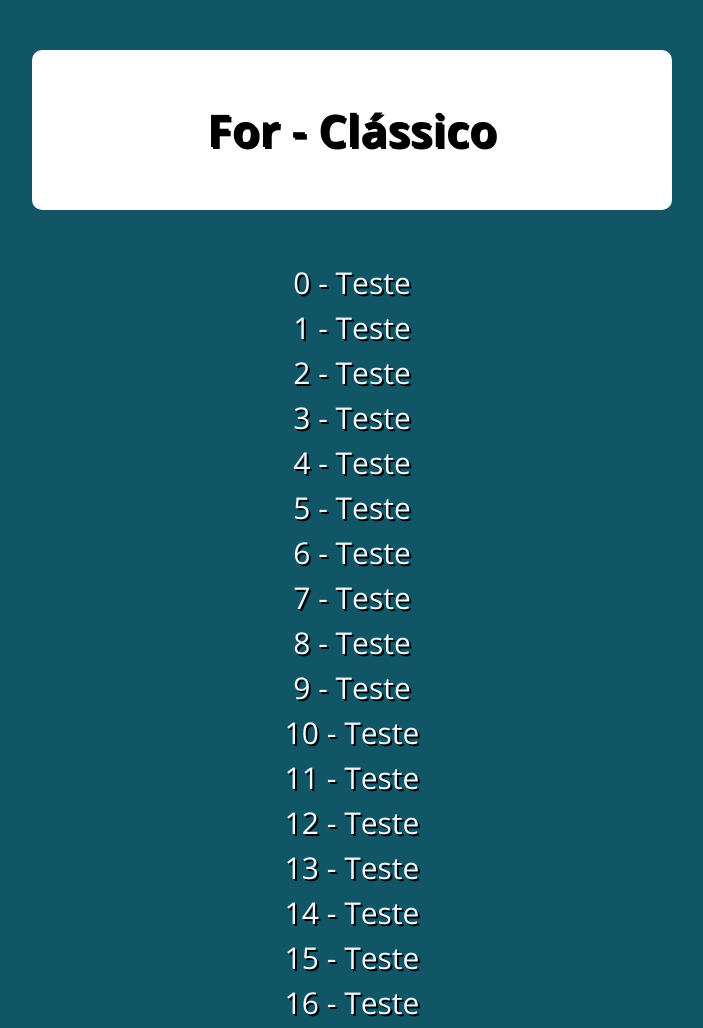
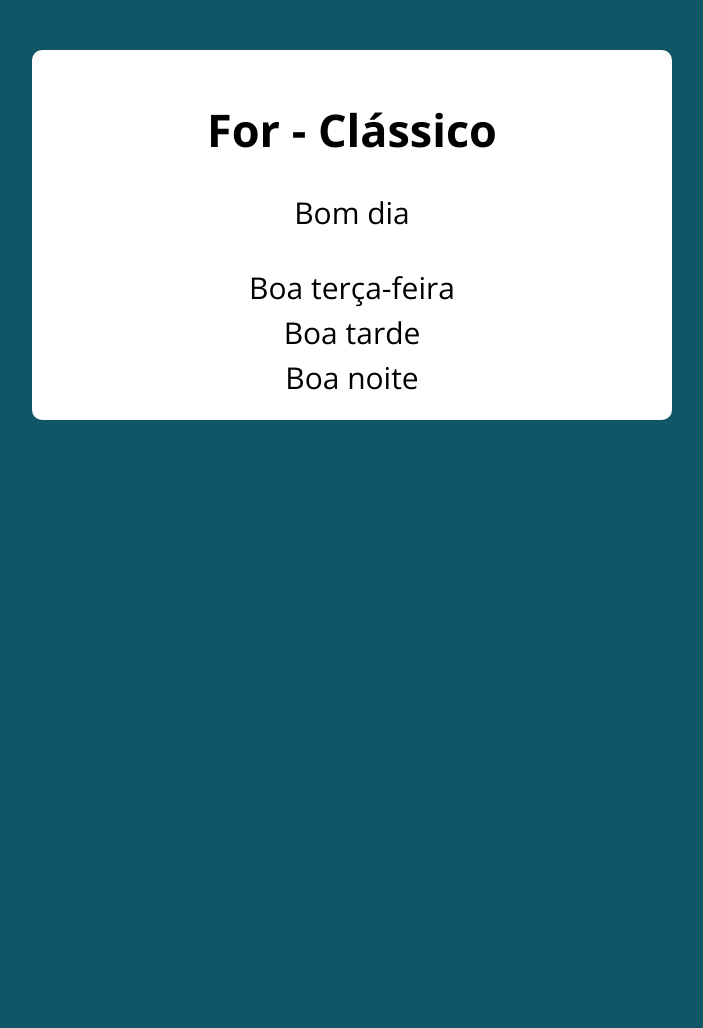
Before and after one commit to PedroDeVvV/Learning_JavaScript, a plain HTML site: page section 2/Exercícios/For -Clássico/index.html in a window 1280 px wide. Shown: the top 1028 px of the page, without its empty margins (288-991 px from the left). After the commit the page ends 800 px from the top, so only its background shows below. Drawn offline with nearby package versions, Linux system fonts and the light colour scheme.

```diff
--- a/introducao.js
+++ b/Section 1/introducao.js
@@ -75,4 +75,5 @@
 
 //Exemplo de divisão
 let div = n4 % n3;
+
 console.log('Está divisão é igual a ' + div);
--- a/section 2/Exercícios/For -Clássico/assets/css/style.css
+++ b/section 2/Exercícios/For -Clássico/assets/css/style.css
@@ -19,7 +19,6 @@
   line-height: 1.5em;
   color: aliceblue;
   font-size: 30px;
-  text-shadow: 2px 2px black;
   text-align: center;
 }
 
@@ -33,4 +32,5 @@
   background: #fff;
   padding: 20px;
   border-radius: 10px;
+  color: black;
 }
--- a/section 2/Exercícios/For -Clássico/assets/js/main.js
+++ b/section 2/Exercícios/For -Clássico/assets/js/main.js
@@ -1,5 +1,31 @@
-for (let i = 0; i<= 400; i++) {
-  const newDiv = document.createElement('div');
-  newDiv.innerHTML = `${i} - Teste`;
-  document.body.appendChild(newDiv);
+//Primeira Maneira: Criar objetos dentro de um array, selecionar o container(onde quero exibir a mensagem), criar uma div no js,
+//percorrer o array com o for e enquanto ele percorrer irá fazer uma desestruturação de objetos apontando ao indice dos elementos, criar elementos de acordo com a posição da tag,
+//(footer, div , p) e com base nisso adicionar o texto correspondente  e adicionar os textos dentro da div criada.
+//e não podemos esquecer de adicionar ao container principal a div que foi criada (correto usar uma função englobando tudo).
+
+const elementos = [
+  { tag: 'p', texto: 'Bom dia' },
+  { tag: 'div', texto: 'Boa terça-feira' },
+  { tag: 'section', texto: 'Boa tarde' },
+  { tag: 'footer', texto: 'Boa noite' },
+];
+
+const container = document.querySelector('.container');
+const div = document.createElement('div');
+
+for (let i = 0; i < elementos.length; i++) {
+  let { tag, texto } = elementos[i];
+  let tagCriada = document.createElement(tag);
+  tagCriada.innerText = texto; //já que o campo só tem texto, seria seguro usa innerText
+  div.appendChild(tagCriada);
 }
+
+container.appendChild(div);
+
+
+
+// for (let i = 1; i<= 4; i++) {
+//   const newDiv = document.createElement('div');
+//   newDiv.innerHTML = `${i} - Frase`;
+//   document.body.appendChild(newDiv);
+// }
```
Also changed, not shown: section 2/Estruturas de Repetição/For in/main.js (added, +28 -0 lines), section 2/Estruturas de Repetição/For of/main.js (added, +12 -0 lines), section 2/Exercícios/For -Clássico/index.html (+1 -1 lines), Section 1/Exércicios/exarrayobjfunction.js (line endings or trailing spaces).
